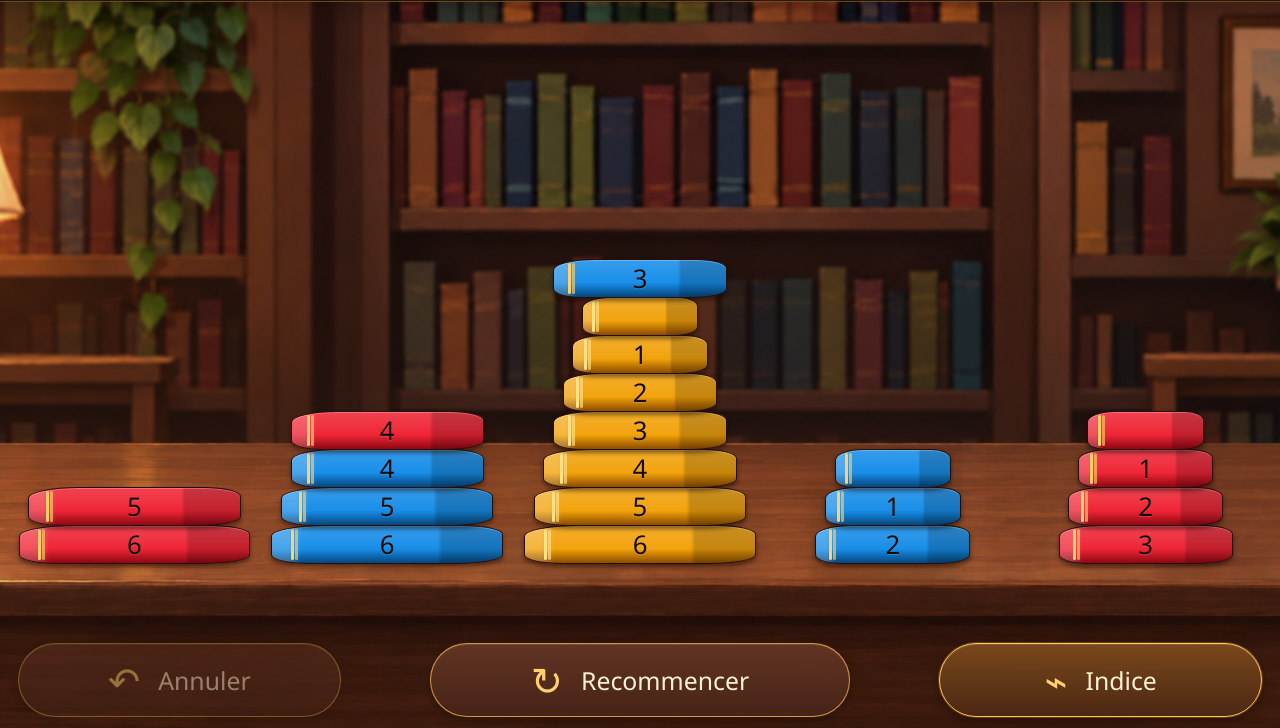
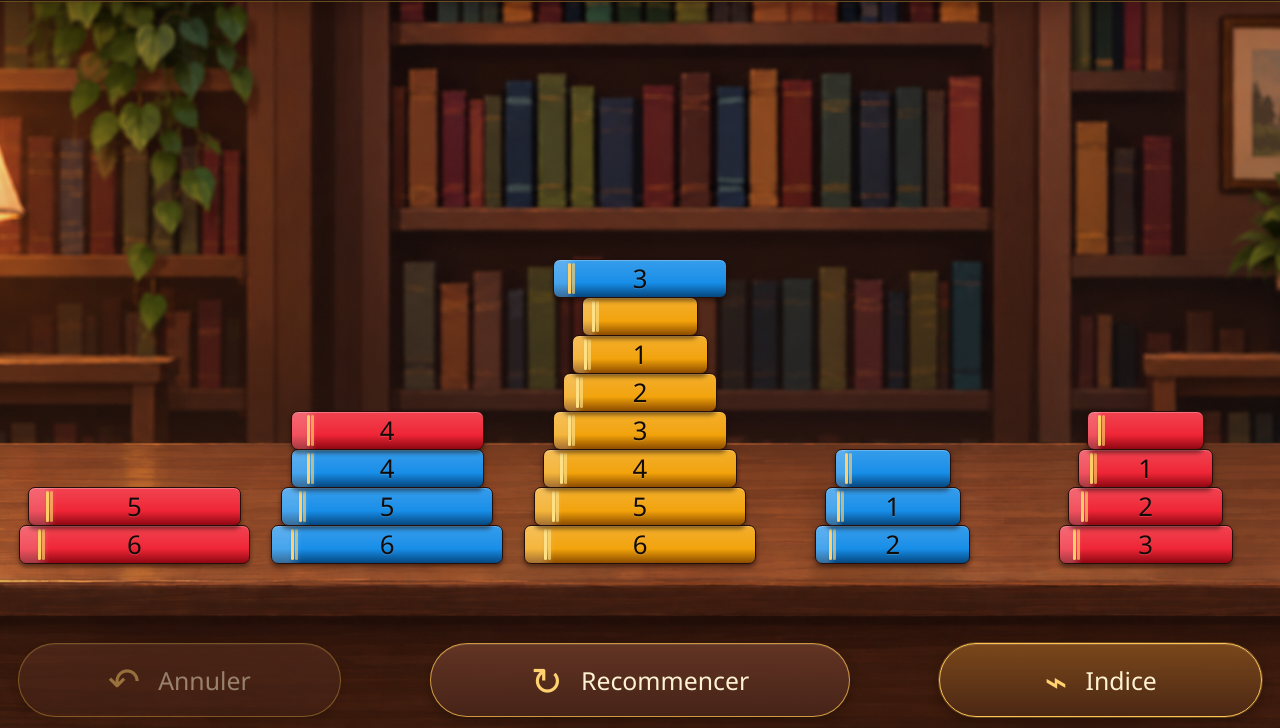
Before and after one commit to chibi-kuma/kumako, a plain HTML site: page index.html in a window 1280 px wide. Shown: the part 72-800 px from the top of the page. Drawn offline with Linux system fonts and the light colour scheme.

Commit message:
Flatten-book-spines

```diff
--- a/styles.css
+++ b/styles.css
@@ -162,9 +162,9 @@ button { font: inherit; }
   height: var(--book-height);
   margin-top: -1px;
   border: clamp(1.5px, .22vh, 2.5px) solid #260e0b;
-  border-radius: 24% 17% 20% 16% / 29% 24% 24% 24%;
+  border-radius: clamp(4px, 1.2vh, 7px);
   background:
-    linear-gradient(90deg, rgba(255,255,255,.2) 0 7%, transparent 13% 72%, rgba(0,0,0,.18) 74% 100%),
+    linear-gradient(90deg, rgba(255,255,255,.2) 0 7%, transparent 13% 100%),
     linear-gradient(180deg, color-mix(in srgb, var(--fill), white 13%), var(--fill) 62%, var(--dark));
   box-shadow: 0 3px 4px rgba(21, 7, 4, .5), inset 0 1px rgba(255,255,255,.25);
   transform: translateZ(0);
```
